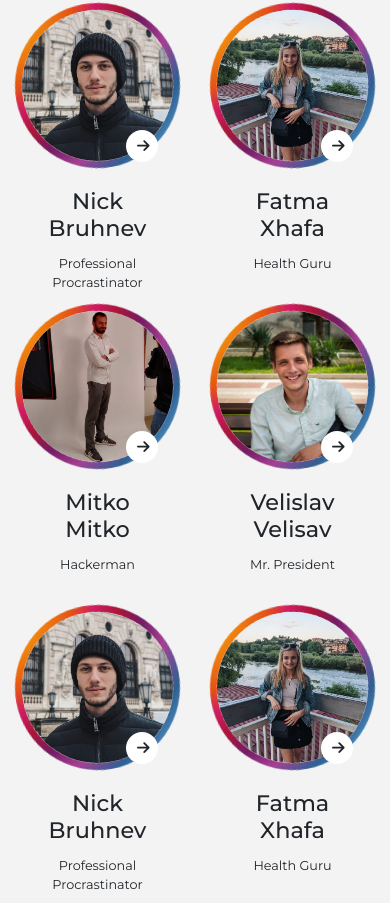
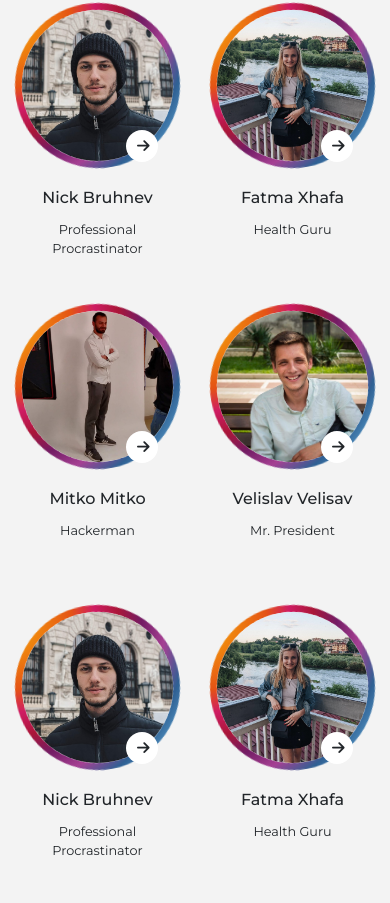
Before and after one commit to nickpeterb/startupatblagoevgrad-website, a React (Create React App) app: page / in a window 390 px wide. Shown: the part 5735-6638 px from the top of the page. Built offline with nearby package versions, Linux system fonts and the light colour scheme.

Commit message:
smaller font on mobile

```diff
--- a/src/components/styles/Speakers.css
+++ b/src/components/styles/Speakers.css
@@ -24,7 +24,7 @@
 
 @media (max-width: 576px) {
     .speaker-card .card-title {
-        font-size: 1.4em;
+        font-size: 1em;
     }
     .speaker-card .card-text {
         font-size: 0.8em;
```
